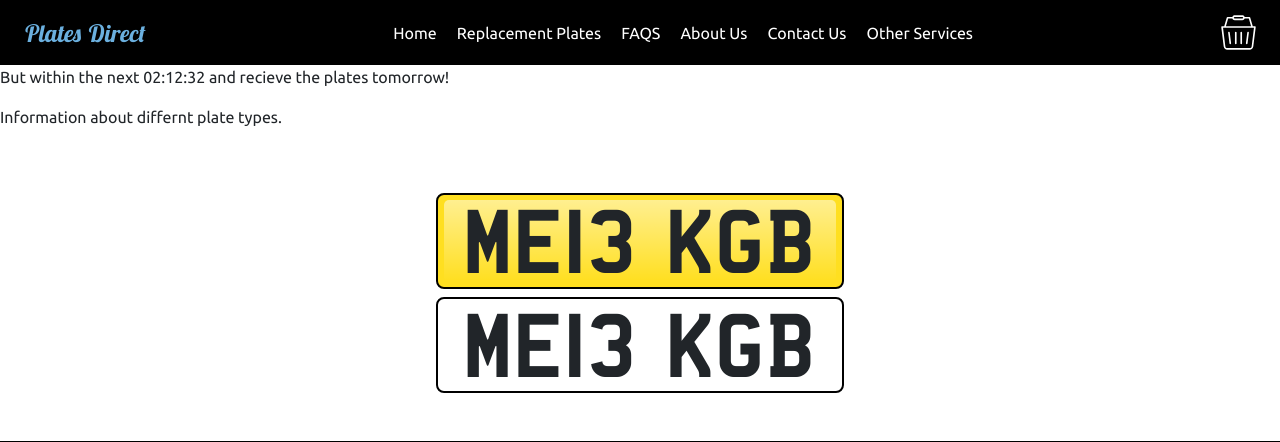
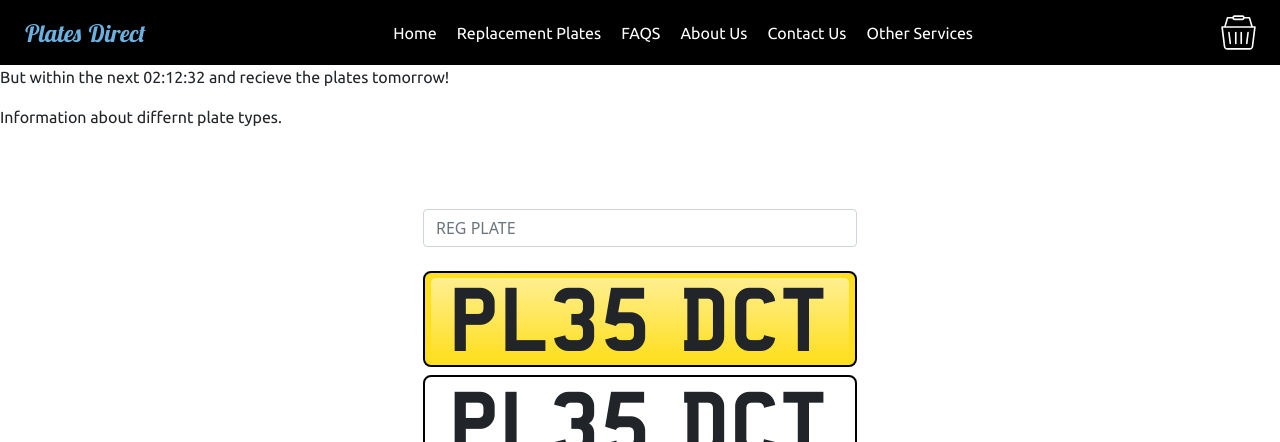
Before and after one commit to Fordalex/plates-direct, a Django app: page /design_plates/ in a window 1280 px wide. Shown: the top 442 px of the page. Run offline with Django 3.2, Linux system fonts and the light colour scheme; some libraries are stand-ins or nearby versions.

Commit message:
Added the logic for a user to add their number plate registration to the view.

```diff
--- a/design_plate/templates/design_plate/design_plates.html
+++ b/design_plate/templates/design_plate/design_plates.html
@@ -13,18 +13,20 @@ Design Plates
 
 <div class="d-flex justify-content-center py-5">
     <div>
+        <div class="mb-4">
+            <p></p>
+            <input class="form-control" placeholder="REG PLATE" id="view-plates" maxlength="8">
+        </div>
         <div class="number-plate-container number-plate-container-yellow mb-2">
-            <p class="number-plate-font">ME13 KGB</p>
+            <p class="number-plate-font" id="yellow-number-plate">PL35 DCT</p>
         </div>
-
         <div class="number-plate-container number-plate-container-white">
-            <p class="number-plate-font">ME13 KGB</p>
+            <p class="number-plate-font" id="white-number-plate">PL35 DCT</p>
         </div>
+        <div id="checkout-button-container"></div>
     </div>
 
 
 </div>
 
-
-
 {% endblock %}
--- a/static/css/uk_plates.css
+++ b/static/css/uk_plates.css
@@ -6,6 +6,7 @@
     position: relative;
     z-index: 0;
     overflow: hidden;
+    width: 434px;
 }
 
 .number-plate-container::before {
@@ -37,4 +38,6 @@
     margin: 0;
     letter-spacing: 2px;
     line-height: 115%;
+    text-transform: uppercase;
+    text-align: center;
 }
--- /dev/null
+++ b/static/js/number-plate-builder.js
@@ -0,0 +1,10 @@
+$(document).on('keyup','#view-plates', function() {
+    var numberPlate = $('#view-plates').val();
+    $('#yellow-number-plate').html(numberPlate);
+    $('#white-number-plate').html(numberPlate);
+    if (!checkoutButton) {
+        $('#checkout-button-container').html('<button class="btn btn-info container-fluid mt-2">Checkout</button>')
+    }
+});
+
+var checkoutButton = false;
--- a/templates/base.html
+++ b/templates/base.html
@@ -7,17 +7,19 @@
     <meta charset="UTF-8">
     <meta name="viewport" content="width=device-width, initial-scale=1.0">
     <!-- favicon -->
-    <link rel="icon" href="{{ MEDIA_URL }}icons/family_organiser.png" type="image/x-icon" />
+    <link rel="icon" href="" type=" image/x-icon" />
 
     <!-- js -->
     <script src="https://cdnjs.cloudflare.com/ajax/libs/jquery/3.5.1/jquery.min.js"
         integrity="sha512-bLT0Qm9VnAYZDflyKcBaQ2gg0hSYNQrJ8RilYldYQ1FxQYoCLtUjuuRuZo+fjqhx/qtq/1itJ0C2ejDxltZVFg=="
         crossorigin="anonymous"></script>
+    <script src="{% static 'js/number-plate-builder.js' %}"></script>
 
-    <!-- gsap (js) -->
-    <script src="https://cdnjs.cloudflare.com/ajax/libs/gsap/3.3.4/gsap.min.js"></script>
+    <!-- gsap (js)
+    <script src="https://cdnjs.cloudflare.com/ajax/libs/gsap/3.3.4/gsap.min.js"></script> -->
+
     <!-- navigation bar js -->
-    <script src="{% static 'js/navigation.js' %}"></script>
+
     <!-- Stripe js -->
     <script src="https://js.stripe.com/v3/"></script>
     {% block extra_js %}{% endblock %}
@@ -47,9 +49,9 @@
     </div>
 
     <nav class="d-flex justify-content-between align-items-center">
-        <div id="logo" class="ml-2">
+        <a id="logo" class="ml-2" href="{% url 'home_page' %}">
             Plates Direct
-        </div>
+        </a>
         <ul>
             <li><a href="{% url 'home_page' %}">Home</a></li>
             <li><a href="{% url 'design_plates' %}">Replacement Plates</a></li>
@@ -83,7 +85,7 @@
     </div>
 
 
-    <footer class="p-3 py-4">
+    <!-- <footer class="p-3 py-4">
         <div class="row m-0 p-0">
             <div class="col-12 col-md-4">
                 <h4 class="text-center mt-4 mb-3">Social Media</h4>
@@ -137,7 +139,7 @@
 
 
 
-    </footer>
+    </footer> -->
 
     <script src="https://cdn.jsdelivr.net/npm/bootstrap@5.0.0-beta1/dist/js/bootstrap.bundle.min.js"
         integrity="sha384-ygbV9kiqUc6oa4msXn9868pTtWMgiQaeYH7/t7LECLbyPA2x65Kgf80OJFdroafW"
```
Also changed, not shown: readme.md.
